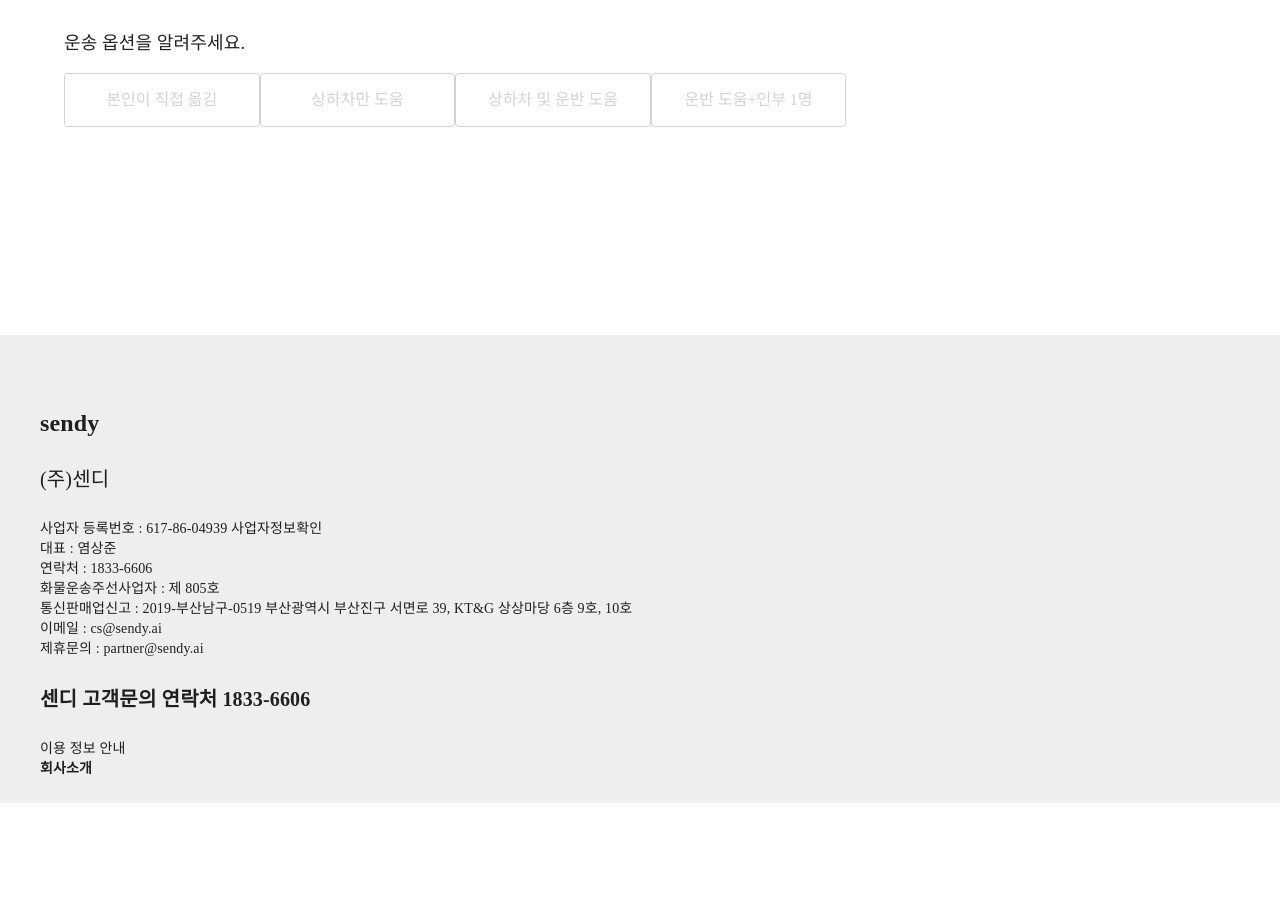
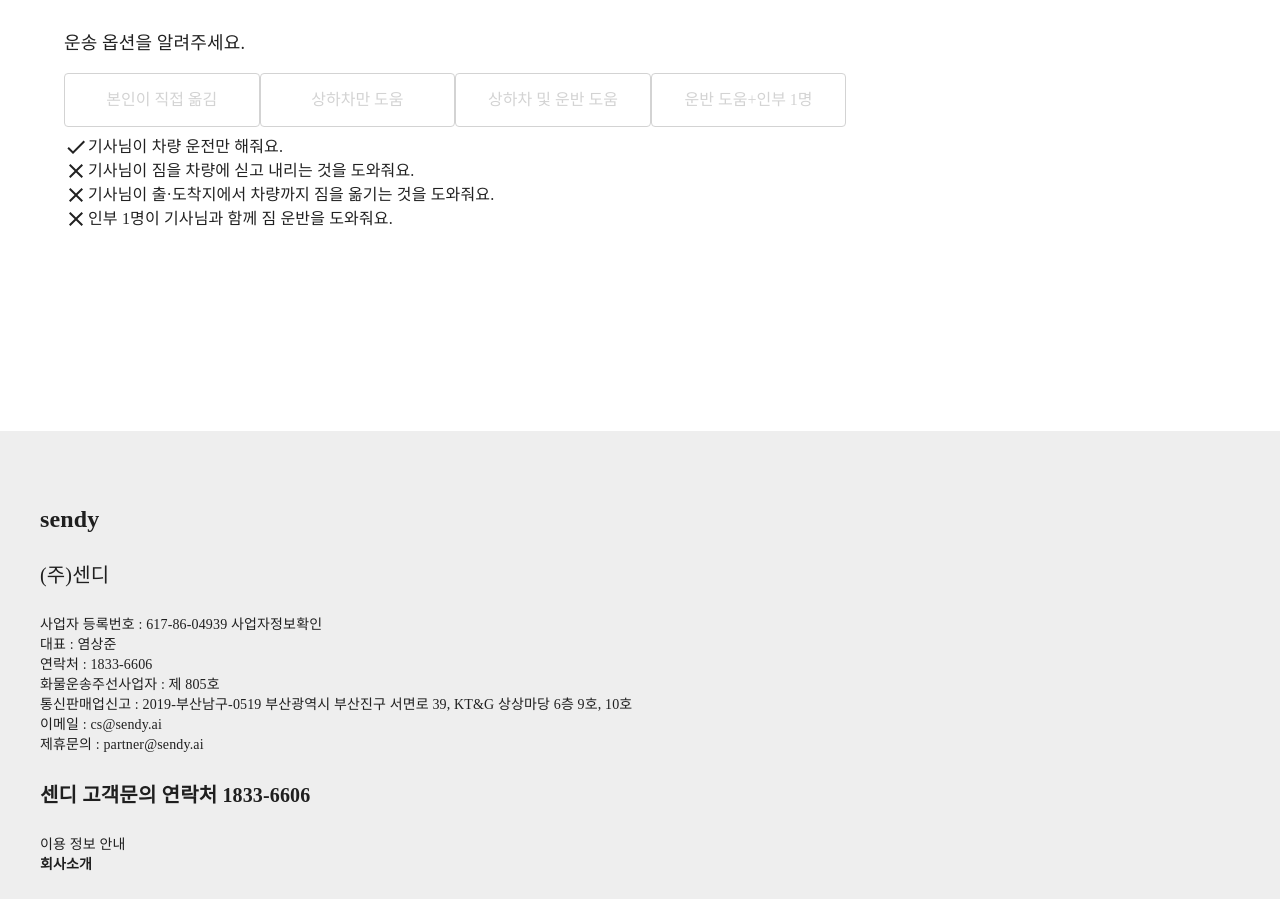
Before and after one commit to Ji-Hyeon212/sendy_toy, a React (Create React App) app: page /calccost in a window 1280 px wide. Shown: the part 1264-2163 px from the top of the page. Before the commit the page ends 2067 px from the top, so only its background shows below. Built offline with nearby package versions, Linux system fonts and the light colour scheme; no server answers.

Commit message:
운송 옵션 ui수정

```diff
--- a/src/pages/landing/CalcCost.tsx
+++ b/src/pages/landing/CalcCost.tsx
@@ -22,6 +22,8 @@ import TrendingUpIcon from "@mui/icons-material/TrendingUp";
 import LocalShippingIcon from "@mui/icons-material/LocalShipping";
 import AccessTimeIcon from "@mui/icons-material/AccessTime";
 import AddLocationIcon from "@mui/icons-material/AddLocation";
+import CheckIcon from "@mui/icons-material/Check";
+import CloseIcon from "@mui/icons-material/Close";
 import Footer from "../../components/Layout/Footer/Footer";
 import Address from "../../components/Address/Address";
 import Header from "../../components/Layout/Header/Header";
@@ -302,7 +304,30 @@ const CalcCost = () => {
                     </SelectButton>
                   </Grid>
                 </Grid>
-                <Stack direction="column"></Stack>
+                <Stack direction="column">
+                  <Stack direction={"row"}>
+                    <CheckIcon />
+                    <Typography>기사님이 차량 운전만 해줘요.</Typography>
+                  </Stack>
+                  <Stack direction={"row"}>
+                    <CloseIcon />
+                    <Typography>
+                      기사님이 짐을 차량에 싣고 내리는 것을 도와줘요.
+                    </Typography>
+                  </Stack>
+                  <Stack direction={"row"}>
+                    <CloseIcon />
+                    <Typography>
+                      기사님이 출·도착지에서 차량까지 짐을 옮기는 것을 도와줘요.
+                    </Typography>
+                  </Stack>
+                  <Stack direction={"row"}>
+                    <CloseIcon />
+                    <Typography>
+                      인부 1명이 기사님과 함께 짐 운반을 도와줘요.
+                    </Typography>
+                  </Stack>
+                </Stack>
               </Box>
             </Stack>
             <Stack paddingLeft={2} width={"30%"}>
```
